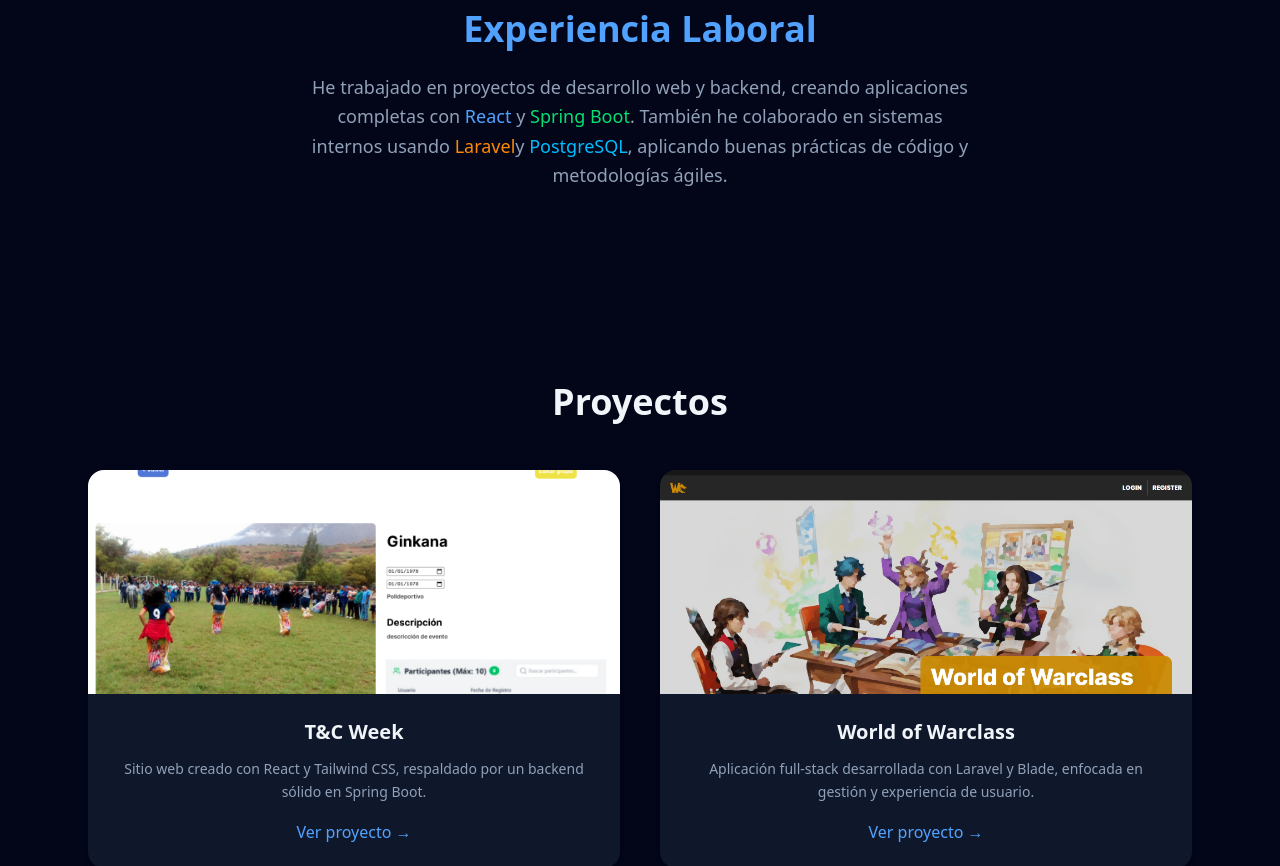
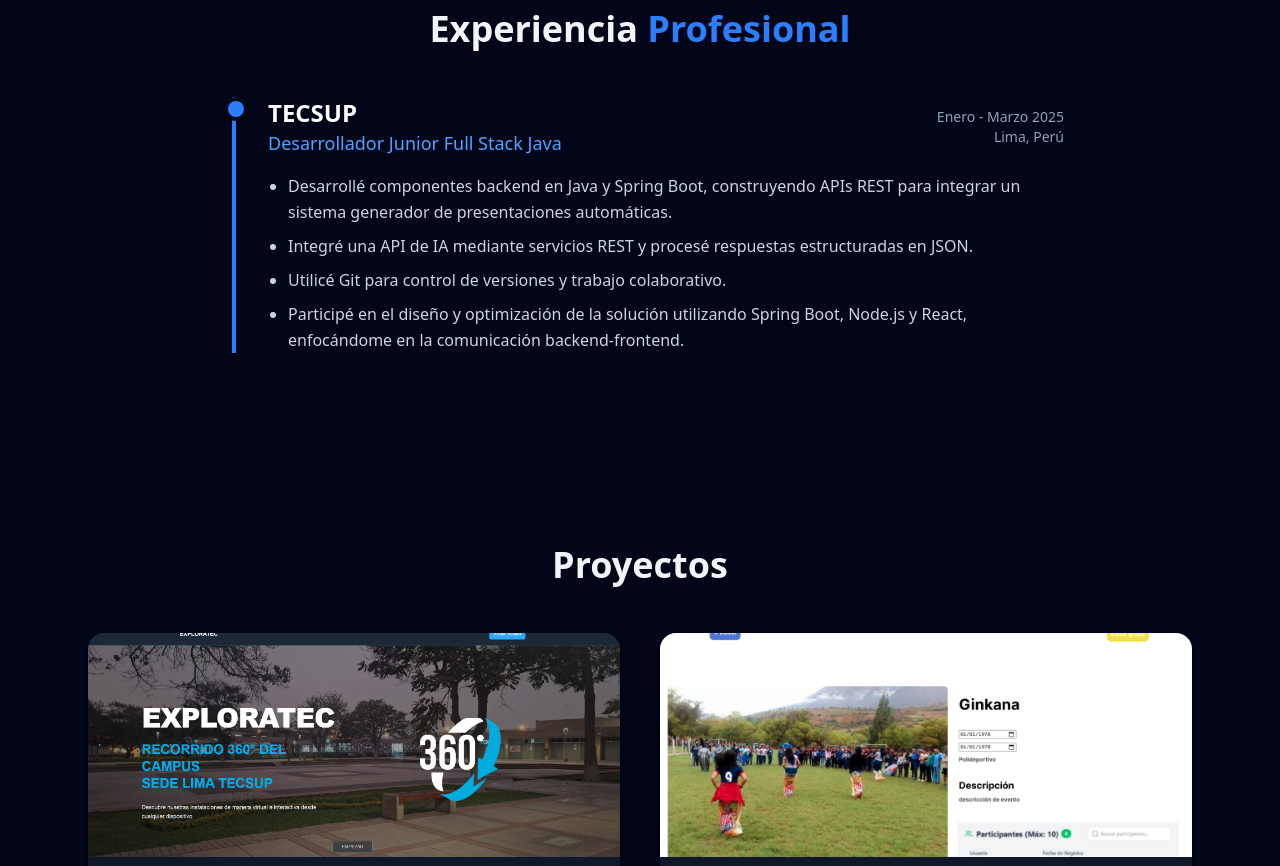
Before and after one commit to MarkClap/Portfolio, a React (Vite) app: page / in a window 1280 px wide. Shown: the part 1260-2126 px from the top of the page. Built offline with nearby package versions, Linux system fonts and the light colour scheme.

Commit message:
update portfolio

```diff
--- a/src/components/Experience.jsx
+++ b/src/components/Experience.jsx
@@ -1,16 +1,64 @@
+import { motion } from "framer-motion";
+
+const experiences = [
+    {
+        company: "TECSUP",
+        role: "Desarrollador Junior Full Stack Java",
+        period: "Enero - Marzo 2025",
+        location: "Lima, Perú",
+        responsibilities: [
+            "Desarrollé componentes backend en Java y Spring Boot, construyendo APIs REST para integrar un sistema generador de presentaciones automáticas.",
+            "Integré una API de IA mediante servicios REST y procesé respuestas estructuradas en JSON.",
+            "Utilicé Git para control de versiones y trabajo colaborativo.",
+            "Participé en el diseño y optimización de la solución utilizando Spring Boot, Node.js y React, enfocándome en la comunicación backend-frontend.",
+        ],
+    },
+];
+
 export default function Experience() {
     return (
-        <section
-            id="experience"
-            className="py-24 bg-slate-950 text-slate-100 text-center px-6"
-        >
-            <h2 className="text-4xl font-bold text-blue-400 mb-6">Experiencia Laboral</h2>
-            <p className="max-w-2xl mx-auto text-slate-400 text-lg leading-relaxed">
-                He trabajado en proyectos de desarrollo web y backend, creando aplicaciones completas
-                con <span className="text-blue-400">React</span> y <span className="text-green-400">Spring Boot</span>.
-                También he colaborado en sistemas internos usando <span className="text-orange-400">Laravel</span>
-                y <span className="text-sky-400">PostgreSQL</span>, aplicando buenas prácticas de código y metodologías ágiles.
-            </p>
+        <section id="experience" className="py-24 bg-slate-950 text-slate-100">
+            <div className="max-w-4xl mx-auto px-6">
+                <motion.h2
+                    initial={{ opacity: 0, y: -20 }}
+                    whileInView={{ opacity: 1, y: 0 }}
+                    transition={{ duration: 0.5 }}
+                    className="text-4xl font-bold mb-12 text-center text-slate-100"
+                >
+                    Experiencia <span className="text-blue-500">Profesional</span>
+                </motion.h2>
+
+                <div className="space-y-12">
+                    {experiences.map((exp, index) => (
+                        <motion.div
+                            key={index}
+                            initial={{ opacity: 0, x: -20 }}
+                            whileInView={{ opacity: 1, x: 0 }}
+                            transition={{ duration: 0.5, delay: index * 0.1 }}
+                            className="relative border-l-4 border-blue-500 pl-8 ml-4"
+                        >
+                            <div className="absolute -left-3 top-0 w-6 h-6 bg-blue-500 rounded-full border-4 border-slate-950"></div>
+
+                            <div className="flex flex-col sm:flex-row sm:items-center sm:justify-between mb-4">
+                                <div>
+                                    <h3 className="text-2xl font-bold text-white">{exp.company}</h3>
+                                    <p className="text-lg text-blue-400 font-medium">{exp.role}</p>
+                                </div>
+                                <div className="text-slate-400 text-sm mt-2 sm:mt-0 text-right">
+                                    <p>{exp.period}</p>
+                                    <p>{exp.location}</p>
+                                </div>
+                            </div>
+
+                            <ul className="list-disc list-outside ml-5 space-y-2 text-slate-300 leading-relaxed">
+                                {exp.responsibilities.map((resp, i) => (
+                                    <li key={i}>{resp}</li>
+                                ))}
+                            </ul>
+                        </motion.div>
+                    ))}
+                </div>
+            </div>
         </section>
     );
 }
--- a/src/components/Projects.jsx
+++ b/src/components/Projects.jsx
@@ -1,19 +1,27 @@
 import { motion } from "framer-motion";
 import tcweekImg from "../assets/T&CWEEK.png";
 import wowcImg from "../assets/World of Warclass.png";
+import tecsup360Img from "../assets/tecsup_360.png";
 
 const projects = [
     {
+        title: "App Web 360 - Tecsup Centro",
+        description:
+            "Proyecto de 1 año: App Web 360 con chatbot IA. Backend en FastAPI, Frontend en React TypeScript.",
+        link: "https://github.com/dbecerra-O/ExploraTec-Frontend",
+        image: tecsup360Img,
+    },
+    {
         title: "T&C Week",
         description:
-            "Sitio web creado con React y Tailwind CSS, respaldado por un backend sólido en Spring Boot.",
+            "Proyecto de 3 meses: Sitio web creado con React y Tailwind CSS, respaldado por un backend sólido en Spring Boot.",
         link: "https://github.com/MarkClap/C24_4_2024-2_G2C_FRONT_TCWEEKAPPLIMA",
         image: tcweekImg,
     },
     {
         title: "World of Warclass",
         description:
-            "Aplicación full-stack desarrollada con Laravel y Blade, enfocada en gestión y experiencia de usuario.",
+            "Proyecto de 4 meses: Aplicación full-stack desarrollada con Laravel y Blade, enfocada en gestión y experiencia de usuario.",
         link: "https://github.com/MarkClap/WoWc-Platform-Mark",
         image: wowcImg,
     },
```
Also changed, not shown: src/assets/tecsup_360.png (added), 1 other file (tests, documents, lock files or other folders).
